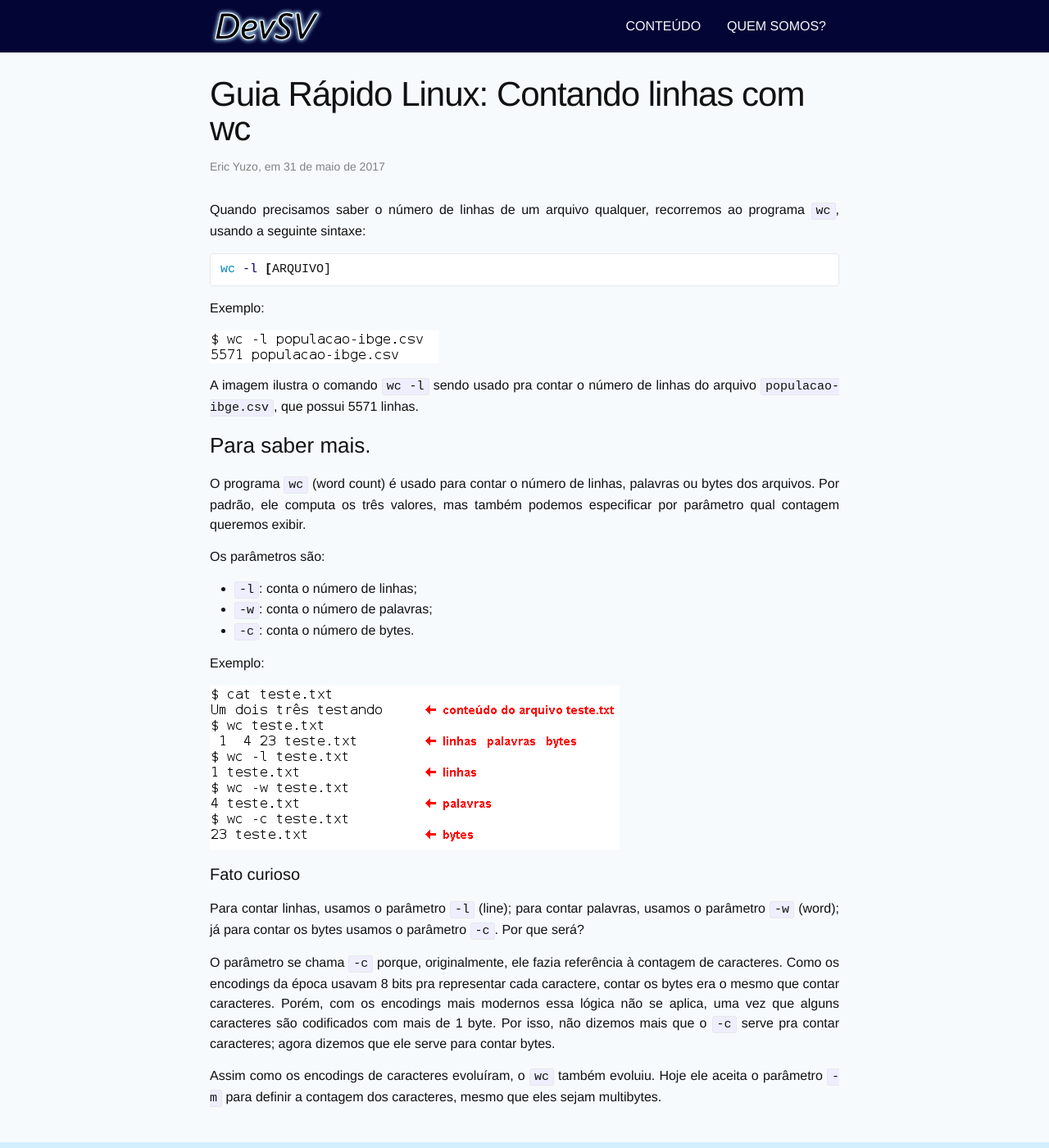
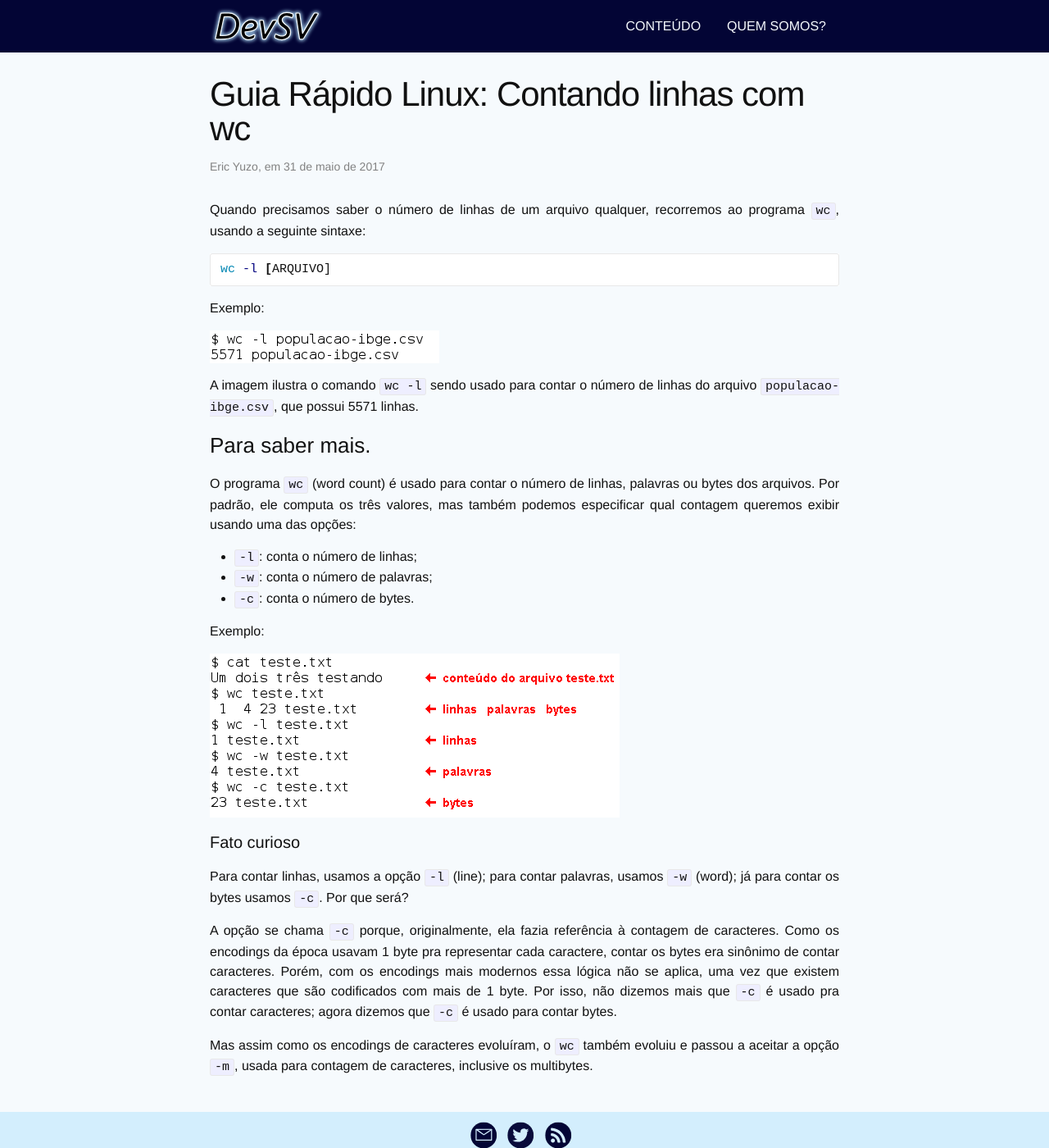
Before and after one commit to devsvbr/devsvbr.github.io, a Jekyll site: the page built from _posts/2017-05-31-guia-rapido-linux-contando-linhas-com-wc.md, in a window 1280 px wide and 1400 px high. Shown: the whole window at 82% size. Built offline with Jekyll 4.4.1, drawn with Linux system fonts in a browser that asks for light colours; comment, search, counter and statistics services are not loaded.

Commit message:
revisao post wc

```diff
--- a/_posts/2017-05-31-guia-rapido-linux-contando-linhas-com-wc.md
+++ b/_posts/2017-05-31-guia-rapido-linux-contando-linhas-com-wc.md
@@ -18,13 +18,11 @@
 
 ![imagem mostrando o wc -l em ação]({{ "/img/posts/2017-05-31-wc-l.png" | prepend: site.baseurl }})
 
-A imagem ilustra o comando `wc -l` sendo usado pra contar o número de linhas do arquivo `populacao-ibge.csv`, que possui 5571 linhas.
+A imagem ilustra o comando `wc -l` sendo usado para contar o número de linhas do arquivo `populacao-ibge.csv`, que possui 5571 linhas.
 
 ### Para saber mais.
 
-O programa `wc` (word count) é usado para contar o número de linhas, palavras ou bytes dos arquivos. Por padrão, ele computa os três valores, mas também podemos especificar por parâmetro qual contagem queremos exibir.
-
-Os parâmetros são:
+O programa `wc` (word count) é usado para contar o número de linhas, palavras ou bytes dos arquivos. Por padrão, ele computa os três valores, mas também podemos especificar qual contagem queremos exibir usando uma das opções:
 
 - `-l`: conta o número de linhas;
 - `-w`: conta o número de palavras;
@@ -32,12 +30,12 @@
 
 Exemplo:
 
-![imagem mostrando os parametros do wc]({{ "/img/posts/2017-05-31-wc-param.png" | prepend: site.baseurl }})
+![imagem mostrando wc com diferentes opções]({{ "/img/posts/2017-05-31-wc-param.png" | prepend: site.baseurl }})
 
 #### Fato curioso
 
-Para contar linhas, usamos o parâmetro `-l` (line); para contar palavras, usamos o parâmetro `-w` (word); já para contar os bytes usamos o parâmetro `-c`. Por que será?
+Para contar linhas, usamos a opção `-l` (line); para contar palavras, usamos `-w` (word); já para contar os bytes usamos `-c`. Por que será?
 
-O parâmetro se chama `-c` porque, originalmente, ele fazia referência à contagem de caracteres. Como os encodings da época usavam 8 bits pra representar cada caractere, contar os bytes era o mesmo que contar caracteres. Porém, com os encodings mais modernos essa lógica não se aplica, uma vez que alguns caracteres são codificados com mais de 1 byte. Por isso, não dizemos mais que o `-c` serve pra contar caracteres; agora dizemos que ele serve para contar bytes.
+A opção se chama `-c` porque, originalmente, ela fazia referência à contagem de caracteres. Como os encodings da época usavam 1 byte pra representar cada caractere, contar os bytes era sinônimo de contar caracteres. Porém, com os encodings mais modernos essa lógica não se aplica, uma vez que existem caracteres que são codificados com mais de 1 byte. Por isso, não dizemos mais que `-c` é usado pra contar caracteres; agora dizemos que `-c` é usado para contar bytes.
 
-Assim como os encodings de caracteres evoluíram, o `wc` também evoluiu. Hoje ele aceita o parâmetro `-m` para definir a contagem dos caracteres, mesmo que eles sejam multibytes.
+Mas assim como os encodings de caracteres evoluíram, o `wc` também evoluiu e passou a aceitar a opção `-m`, usada para contagem de caracteres, inclusive os multibytes.
```
